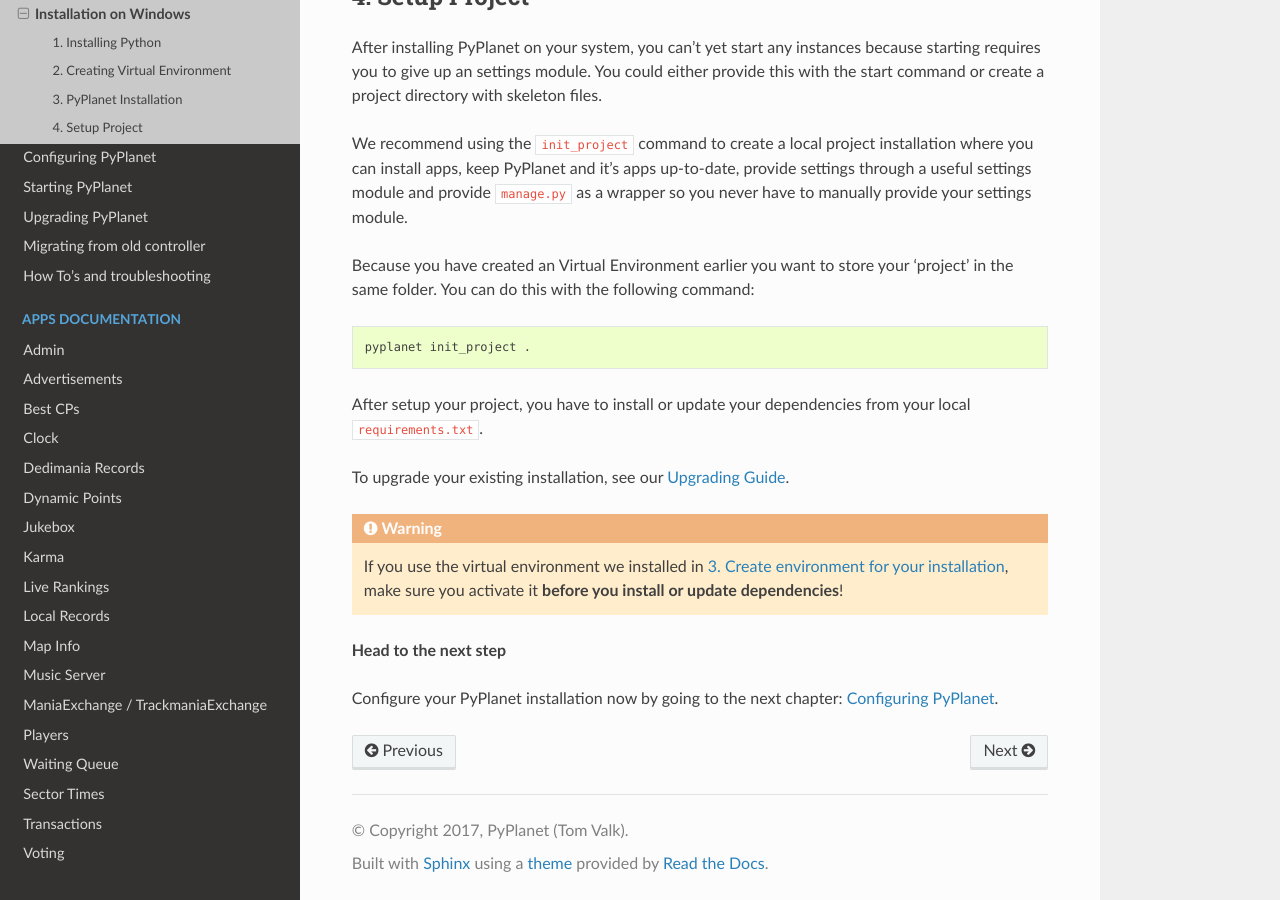
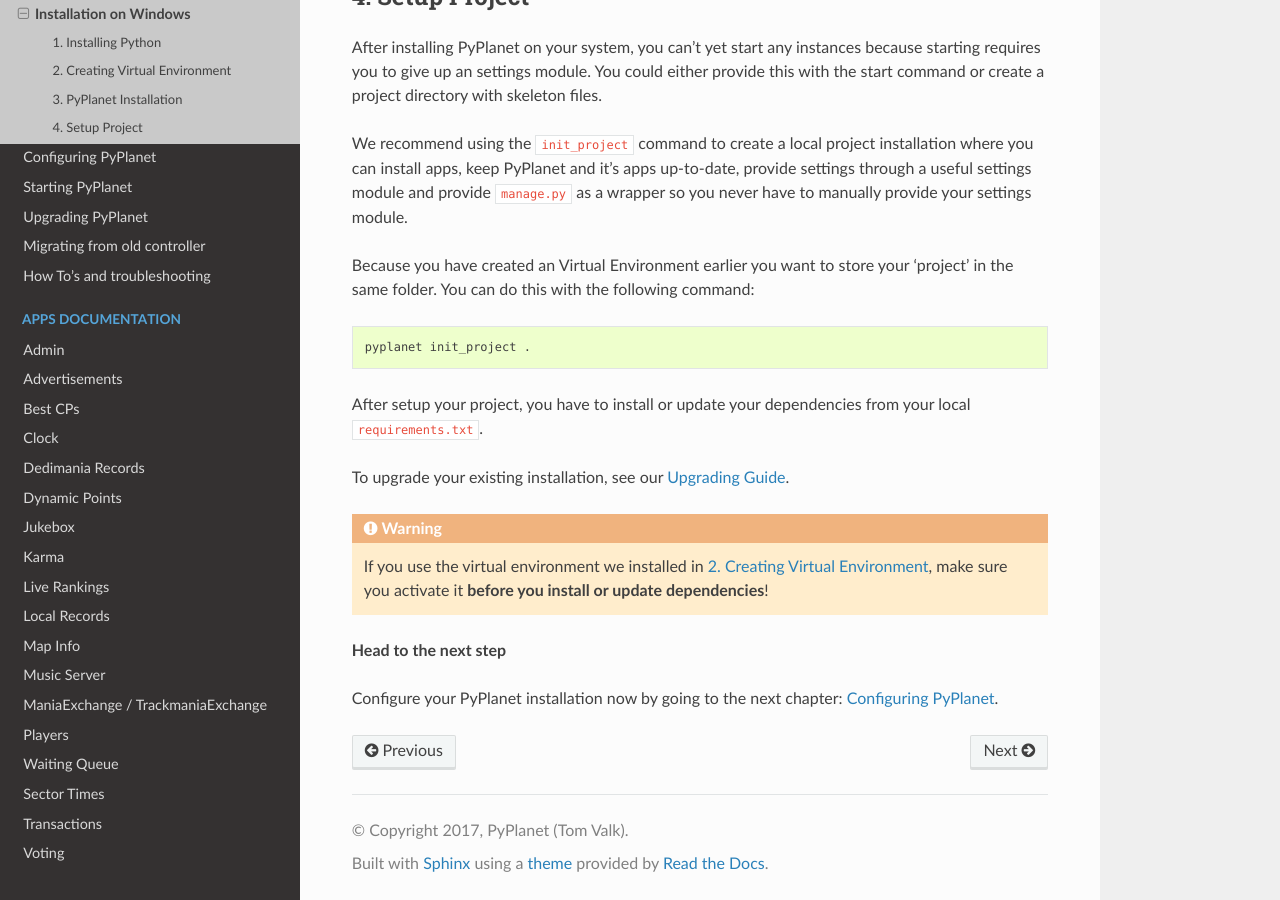
Before and after one commit to PyPlanet/PyPlanet, a Sphinx documentation site: the page built from docs/source/intro/installation-windows.rst, in a window 1280 px wide and 900 px high, scrolled down 2182 px. Built offline with Sphinx 7.4.7 and the Read the Docs theme 2.0.0, drawn with Linux system fonts in a browser that asks for light colours; formulas are drawn with MathJax 3.

Commit message:
[TASK] Update doc ref link

```diff
--- a/docs/source/intro/installation-windows.rst
+++ b/docs/source/intro/installation-windows.rst
@@ -27,6 +27,7 @@ Make sure it looks like this and click on the red area to continue.
 
   Make sure you checked the two checkboxes: `Install launcher for all users` and `Add Python to PATH`.
 
+.. _step-2-win-ref:
 
 2. Creating Virtual Environment
 ~~~~~~~~~~~~~~~~~~~~~~~~~~~~~~~
@@ -96,7 +97,7 @@ To upgrade your existing installation, see our :doc:`Upgrading Guide </intro/upg
 
 .. warning::
 
-  If you use the virtual environment we installed in :ref:`step-3-ref`, make sure you activate it **before you install or update dependencies**!
+  If you use the virtual environment we installed in :ref:`step-2-win-ref`, make sure you activate it **before you install or update dependencies**!
 
 
 **Head to the next step**
```
